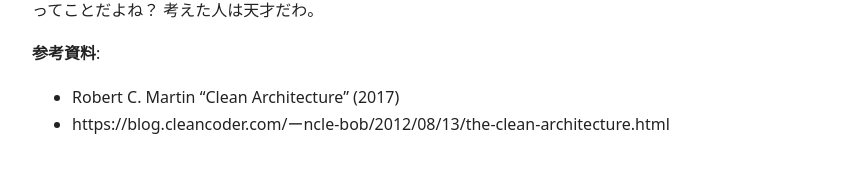
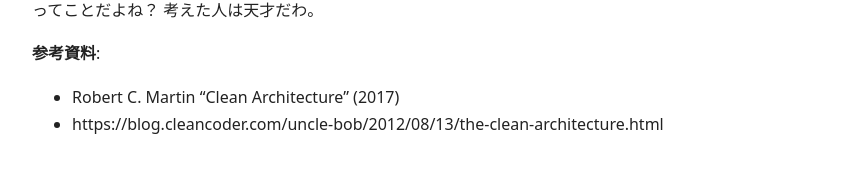
Before and after one commit to GoodRelax/articles, a Jekyll site: the page built from clean-architecture/article_ja.md, in a window 1280 px wide and 900 px high, scrolled down 2093 px. Shown: the part 726-897 px from the top of the window, without its empty margins (208-1070 px from the left). Built offline with Jekyll 4.4.1, drawn with Linux system fonts in a browser that asks for light colours; part of the change alters nothing that is shown.

Commit message:
Update article_ja.md

```diff
--- a/clean-architecture/article_ja.md
+++ b/clean-architecture/article_ja.md
@@ -134,4 +134,4 @@ Interface ってのは契約書みたいなもんだけど、中世の世界観
 
 **参考資料**:
 - Robert C. Martin "Clean Architecture" (2017)
-- https://blog.cleancoder.com/ーncle-bob/2012/08/13/the-clean-architecture.html
+- https://blog.cleancoder.com/uncle-bob/2012/08/13/the-clean-architecture.html
```
